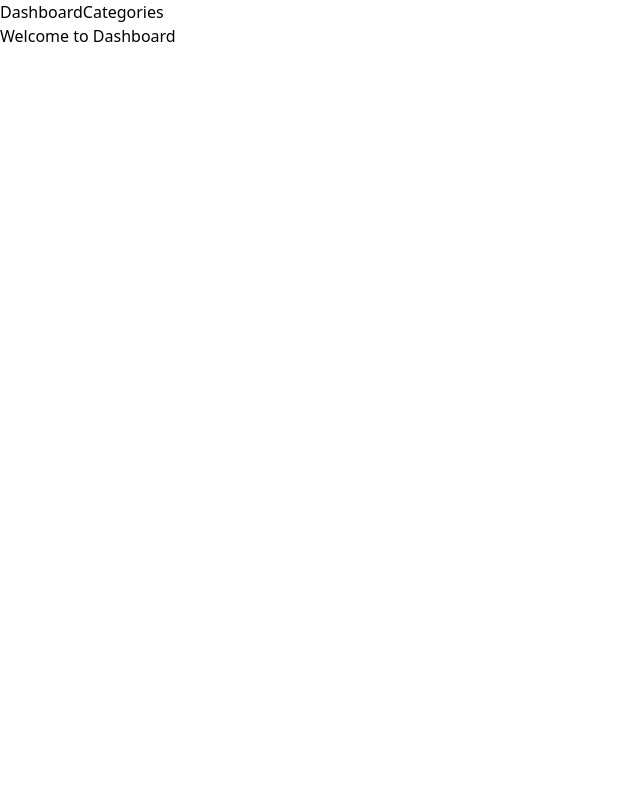
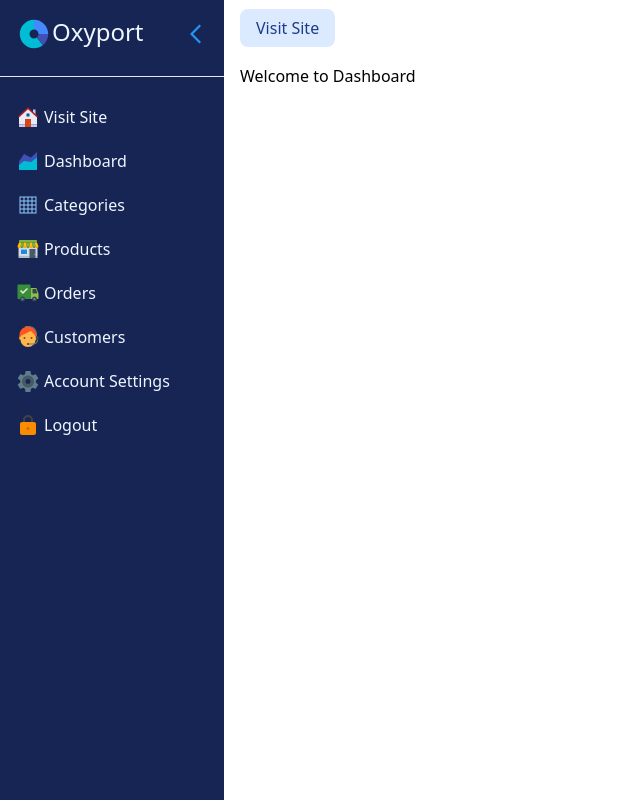
Before and after one commit to DevAbdulAlim/oxyport-next, a Next.js app: page /dashboard in a window 1280 px wide. Shown: the whole page, without its empty margins (0-640 px from the left). Built offline with nearby package versions, Linux system fonts and the light colour scheme.

Commit message:
added dashboard sidenav

```diff
--- a/app/dashboard/components/SideNav.tsx
+++ b/app/dashboard/components/SideNav.tsx
@@ -0,0 +1,109 @@
+"use client";
+import Link from "next/link";
+import { useState } from "react";
+import {
+  FcPrevious,
+  FcHome,
+  FcDoughnutChart,
+  FcAreaChart,
+  FcShop,
+  FcGrid,
+  FcShipped,
+  FcAssistant,
+  FcSettings,
+  FcLock,
+} from "react-icons/fc";
+
+export default function SideNav() {
+  const [isOpen, setIsOpen] = useState(true);
+
+  const toggleOpen = () => {
+    setIsOpen(!isOpen);
+  };
+
+  return (
+    <div className="fixed left-0 top-0 h-full w-56 bg-blue-950 text-blue-50">
+      <div className="flex p-4 justify-between mb-2">
+        <Link href="/dashboard" className="flex text-2xl">
+          <span className="text-4xl">
+            <FcDoughnutChart />
+          </span>
+          Oxyport
+        </Link>
+        <button className="text-2xl" type="button" onClick={toggleOpen}>
+          <FcPrevious />
+        </button>
+      </div>
+
+      <hr className="mb-3" />
+
+      <ul className="p-2">
+        <li className="mb-1">
+          <Link className="hover:bg-blue-900 p-2 rounded flex w-full" href="#">
+            <span className="text-2xl mr-1">
+              <FcHome />
+            </span>
+            Visit Site
+          </Link>
+        </li>
+        <li className="mb-1">
+          <Link className="hover:bg-blue-900 p-2 rounded flex w-full" href="#">
+            <span className="text-2xl mr-1">
+              <FcAreaChart />
+            </span>
+            Dashboard
+          </Link>
+        </li>
+        <li className="mb-1 hover:bg-blue-900">
+          <Link className="hover:bg-blue-900 p-2 rounded flex w-full" href="#">
+            <span className="text-2xl mr-1">
+              <FcGrid />
+            </span>
+            Categories
+          </Link>
+        </li>
+        <li className="mb-1 hover:bg-blue-900">
+          <Link className="hover:bg-blue-900 p-2 rounded flex w-full" href="#">
+            <span className="text-2xl mr-1">
+              <FcShop />
+            </span>
+            Products
+          </Link>
+        </li>
+
+        <li className="mb-1 hover:bg-blue-900">
+          <Link className="hover:bg-blue-900 p-2 rounded flex w-full" href="#">
+            <span className="text-2xl mr-1">
+              <FcShipped />
+            </span>
+            Orders
+          </Link>
+        </li>
+        <li className="mb-1 hover:bg-blue-900">
+          <Link className="hover:bg-blue-900 p-2 rounded flex w-full" href="#">
+            <span className="text-2xl mr-1">
+              <FcAssistant />
+            </span>
+            Customers
+          </Link>
+        </li>
+        <li className="mb-1 hover:bg-blue-900">
+          <Link className="hover:bg-blue-900 p-2 rounded flex w-full" href="">
+            <span className="text-2xl mr-1">
+              <FcSettings />
+            </span>
+            Account Settings
+          </Link>
+        </li>
+        <li className="mb-1 hover:bg-blue-900">
+          <Link className="hover:bg-blue-900 p-2 rounded flex w-full" href="">
+            <span className="text-2xl mr-1">
+              <FcLock />
+            </span>
+            Logout
+          </Link>
+        </li>
+      </ul>
+    </div>
+  );
+}
--- a/app/dashboard/layout.tsx
+++ b/app/dashboard/layout.tsx
@@ -1,6 +1,7 @@
 import type { Metadata } from "next";
 import Link from "next/link";
 import "../globals.css";
+import SideNav from "./components/SideNav";
 
 export const metadata: Metadata = {
   title: "Dashboard",
@@ -16,16 +17,9 @@ export default function RootLayout({
     <html lang="en">
       <body>
         <header>
-          <ul className="flex">
-            <li>
-              <Link href="/dashboard">Dashboard</Link>
-            </li>
-            <li>
-              <Link href="/dashboard">Categories</Link>
-            </li>
-          </ul>
+          <SideNav />
         </header>
-        <main>{children}</main>
+        <main className="ms-56 p-4">{children}</main>
         <footer></footer>
       </body>
     </html>
--- a/app/dashboard/page.tsx
+++ b/app/dashboard/page.tsx
@@ -1,9 +1,21 @@
 import React from "react";
+import Link from "next/link";
 
 export default function page() {
   return (
-    <div>
-      <h1>Welcome to Dashboard</h1>
-    </div>
+    <section>
+      <div className="container mx-auto">
+        <Link
+          className="bg-blue-100 rounded-lg text-blue-900 hover:bg-blue-200 py-2 px-4"
+          href="/"
+        >
+          Visit Site
+        </Link>
+
+        <br />
+        <br />
+        <h1>Welcome to Dashboard</h1>
+      </div>
+    </section>
   );
 }
```
